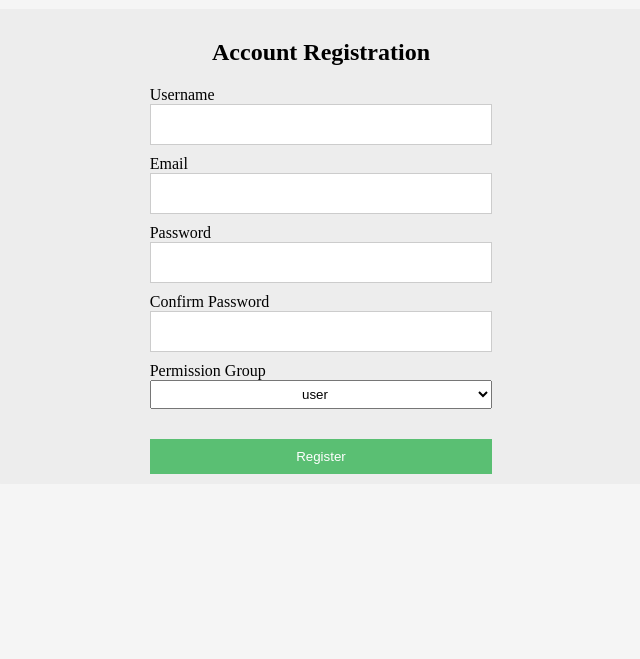
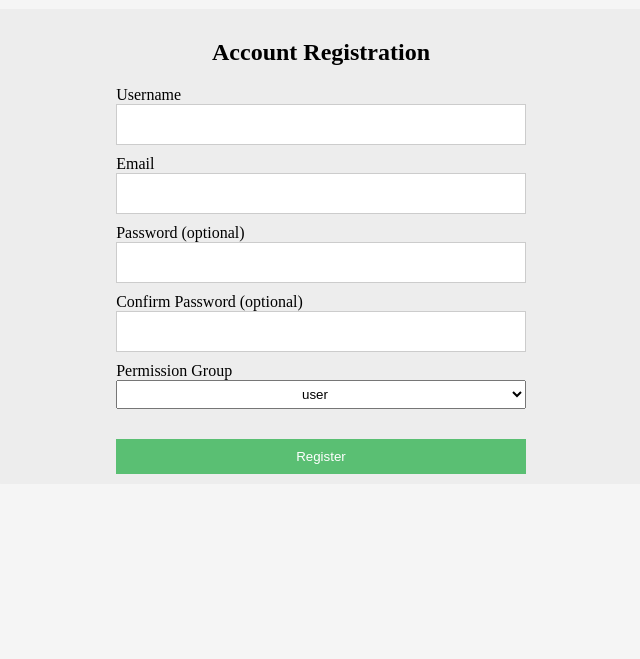
Before and after one commit to zNitche/FlaskBugTracker, a Flask app: template flask_bug_tracker/blueprints/admin/templates/register_account.html in a window 1280 px wide. Shown: the part 51-710 px from the top of the page, without its empty margins (319-959 px from the left). Run offline with Flask 2, Linux system fonts and the light colour scheme; the template is opened without the code that fills it: values that come from a table or form of the project are taken from there, others are empty; parts of the project's set-up code (start-up, migrations or seed data) failed here and were passed over.

Commit message:
changed setting account password to optional

```diff
--- a/flask_bug_tracker/app_modules/forms.py
+++ b/flask_bug_tracker/app_modules/forms.py
@@ -1,6 +1,6 @@
 from flask_wtf import FlaskForm
 from wtforms import StringField, PasswordField, SelectField
-from wtforms.validators import DataRequired, Length, EqualTo, ValidationError
+from wtforms.validators import DataRequired, Length, EqualTo, ValidationError, Optional
 from flask_bug_tracker.consts import ValidationConsts, SystemMessagesConst
 from flask_bug_tracker import models
 
@@ -26,11 +26,11 @@ class RegistrationForm(FormBase):
                                              Length(min=ValidationConsts.MIN_EMAIL_LENGTH,
                                                     max=ValidationConsts.MAX_EMAIL_LENGTH)])
 
-    password = PasswordField("Password", validators=[DataRequired(),
-                                                     Length(min=ValidationConsts.MIN_PASSWORD_LENGTH,
-                                                            max=ValidationConsts.MAX_PASSWORD_LENGTH)])
+    password = PasswordField("Password (optional)", validators=[Optional(),
+                                                                Length(min=ValidationConsts.MIN_PASSWORD_LENGTH,
+                                                                       max=ValidationConsts.MAX_PASSWORD_LENGTH)])
 
-    confirm_password = PasswordField("Confirm Password", validators=[DataRequired(), EqualTo("password")])
+    confirm_password = PasswordField("Confirm Password (optional)", validators=[EqualTo("password")])
 
     permission_group = SelectField("Permission Group", choices=models.PermissionGroup.get_groups_names())
 
--- a/flask_bug_tracker/blueprints/admin/routes.py
+++ b/flask_bug_tracker/blueprints/admin/routes.py
@@ -39,6 +39,8 @@ def register_account():
         password = registration_form.password.data
         permission_group = registration_form.permission_group.data
 
+        password = password if password is not "" else account_utils.generate_random_password()
+
         password_hash = account_utils.hash_password(password)
         permission_group_id = models.PermissionGroup.get_group_by_name(permission_group).id
 
--- a/flask_bug_tracker/consts.py
+++ b/flask_bug_tracker/consts.py
@@ -3,7 +3,7 @@ class SystemMessagesConst:
     EMAIL_TAKEN = "Email taken"
     USERNAME_TAKEN = "Username taken"
     PERMISSION_GROUP_DOESNT_EXIST = "Permission Group doesn't exist"
-    ACCOUNT_CREATED = "Account {name} created"
+    ACCOUNT_CREATED = "Account {name} has been created"
 
 
 class FlashConsts:
--- a/flask_bug_tracker/static/main.css
+++ b/flask_bug_tracker/static/main.css
@@ -87,11 +87,11 @@ body {
 .form-errors {
     display: flex;
     flex-direction: column;
-    color: red;
+    color: #e03116;;
 }
 
 .form-error {
-    padding: 10px;
+    padding: 5px;
 }
 
 .displayed {
```
Also changed, not shown: flask_bug_tracker/utils/account_utils.py (+7 -0 lines).
